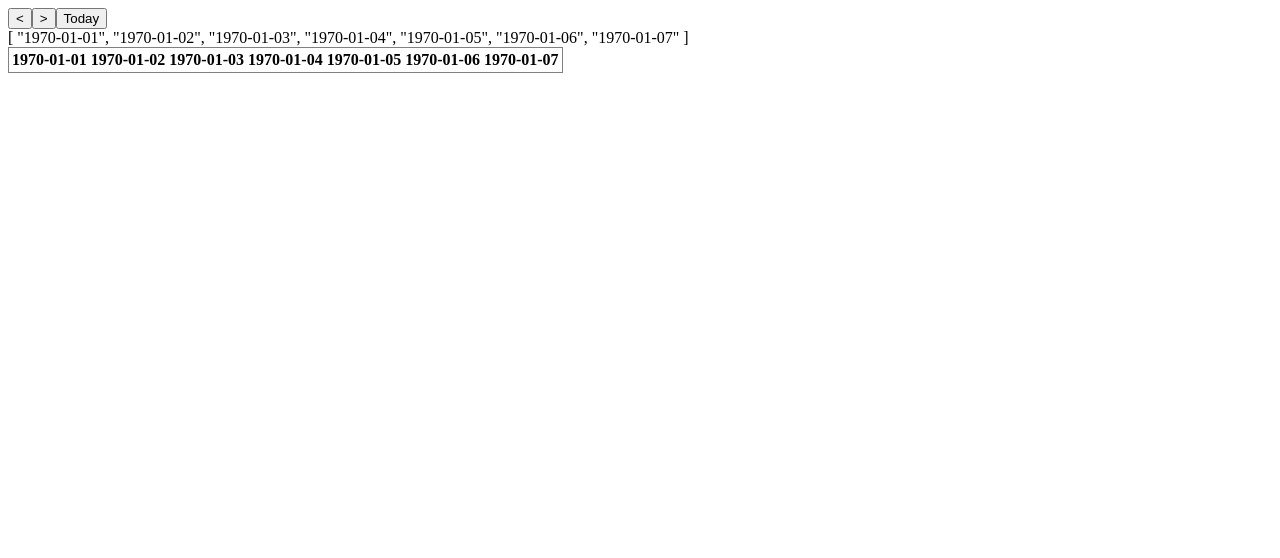
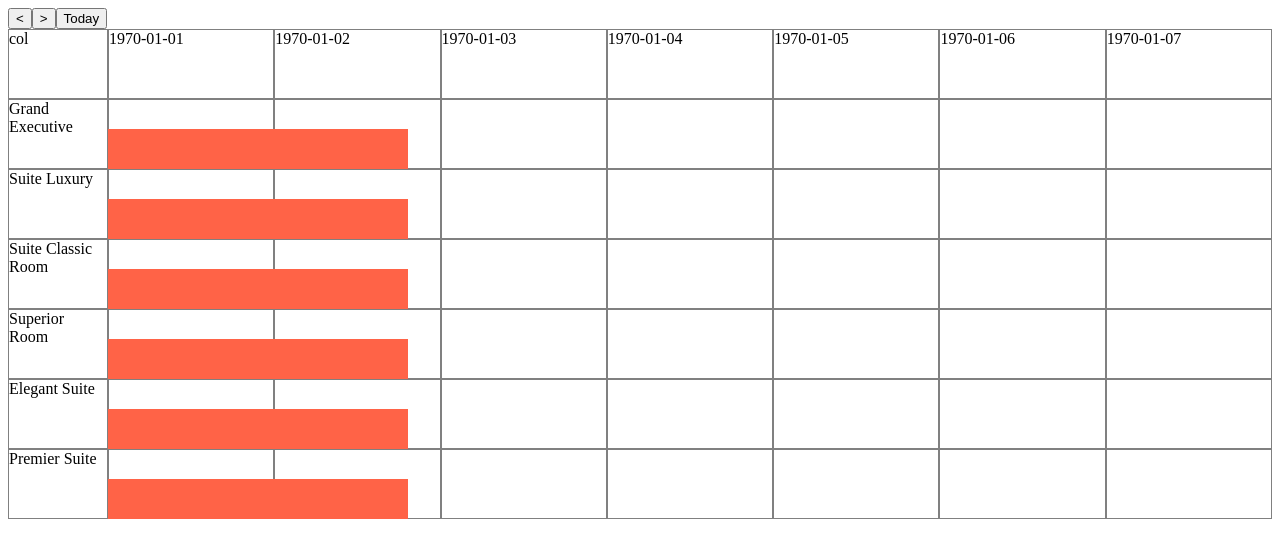
Before and after one commit to chertoha/test-vue-hotel-booking-calendar, a Vue app: page / in a window 1280 px wide. Shown: the top 558 px of the page. Built offline with nearby package versions, Linux system fonts and the light colour scheme.

Commit message:
feat(): grid markup

```diff
--- a/package.json
+++ b/package.json
@@ -23,6 +23,8 @@
     "eslint": "^7.32.0",
     "eslint-plugin-vue": "^8.0.3",
     "prettier": "^3.2.5",
+    "sass": "^1.71.1",
+    "sass-loader": "^14.1.1",
     "vue-template-compiler": "^2.6.14"
   },
   "eslintConfig": {
--- a/src/App.vue
+++ b/src/App.vue
@@ -11,25 +11,40 @@
       </p>
     </div> -->
 
-    {{ week }}
+    <!-- {{ week }} -->
     <!-- {{ bookings }} -->
     <!-- {{ this.$store.getters.getBookings }} -->
 
-    <div>
-      <table class="table">
-        <thead>
-          <tr>
-            <th
-              v-for="day in week"
-              :key="day"
-            >
-              {{ day }}
-            </th>
-          </tr>
-        </thead>
+    <div class="grid-component">
+      <div class="row">
+        <div class="col">col</div>
+        <div class="grid">
+          <div
+            class="cell"
+            v-for="day in week"
+            :key="day"
+          >
+            {{ day }}
+          </div>
+        </div>
+      </div>
 
-        <tbody></tbody>
-      </table>
+      <div
+        class="row"
+        v-for="room in rooms"
+        :key="room.id"
+      >
+        <div class="col">{{ room.name }}</div>
+        <div class="grid">
+          <div
+            class="cell"
+            v-for="day in week"
+            :key="day"
+          ></div>
+
+          <div class="book"></div>
+        </div>
+      </div>
     </div>
   </div>
 </template>
@@ -83,8 +98,35 @@ export default {
 };
 </script>
 
-<style>
-.table {
-  border: 1px solid grey;
+<style lang="scss">
+.row {
+  display: grid;
+  grid-template-columns: 100px 1fr;
+
+  width: 100%;
+  min-height: 70px;
+}
+
+.grid {
+  position: relative;
+  display: grid;
+  grid-template-columns: repeat(7, 1fr);
+}
+
+.col {
+  border: 1px solid gray;
+}
+
+.cell {
+  border: 1px solid gray;
+}
+
+.book {
+  position: absolute;
+  left: 0;
+  bottom: 0;
+  width: 300px;
+  height: 40px;
+  background-color: tomato;
 }
 </style>
```
Also changed, not shown: 1 other file (tests, documents, lock files or other folders).
